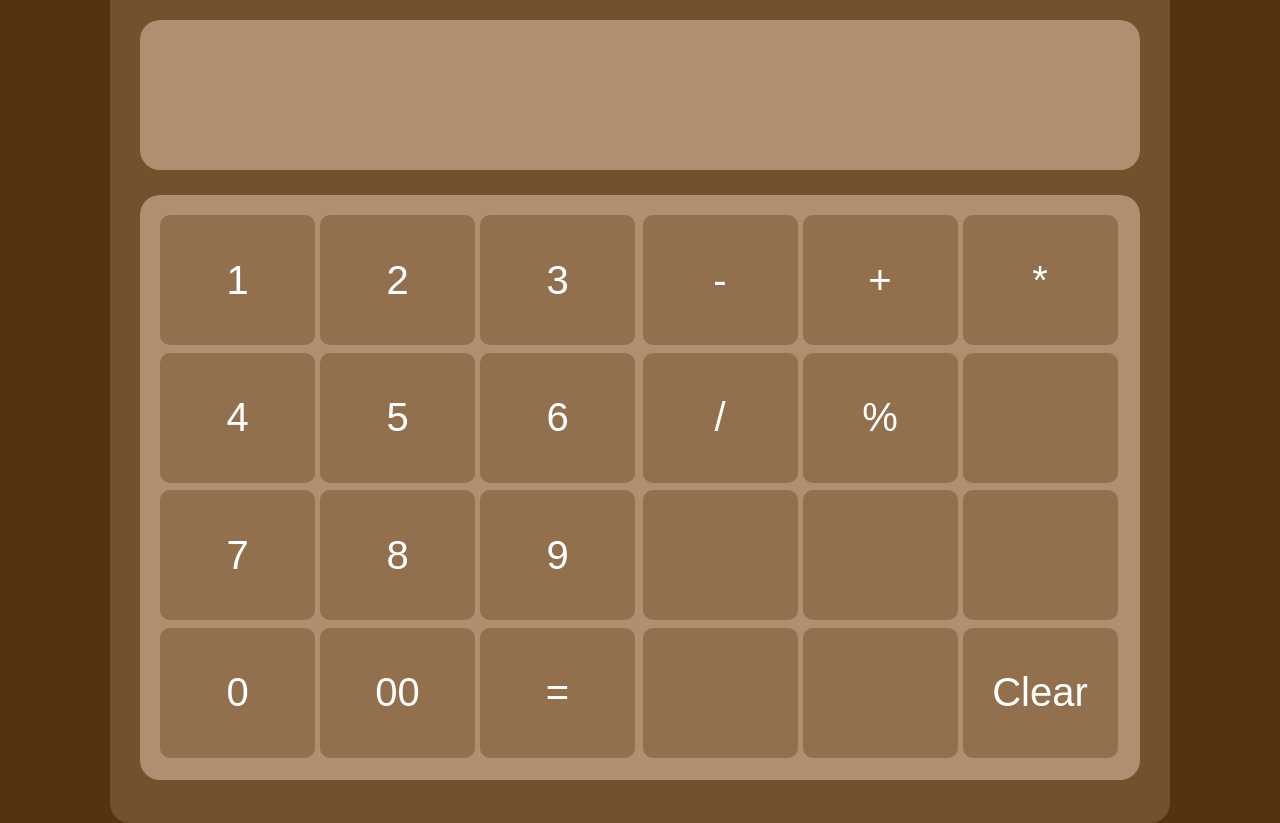
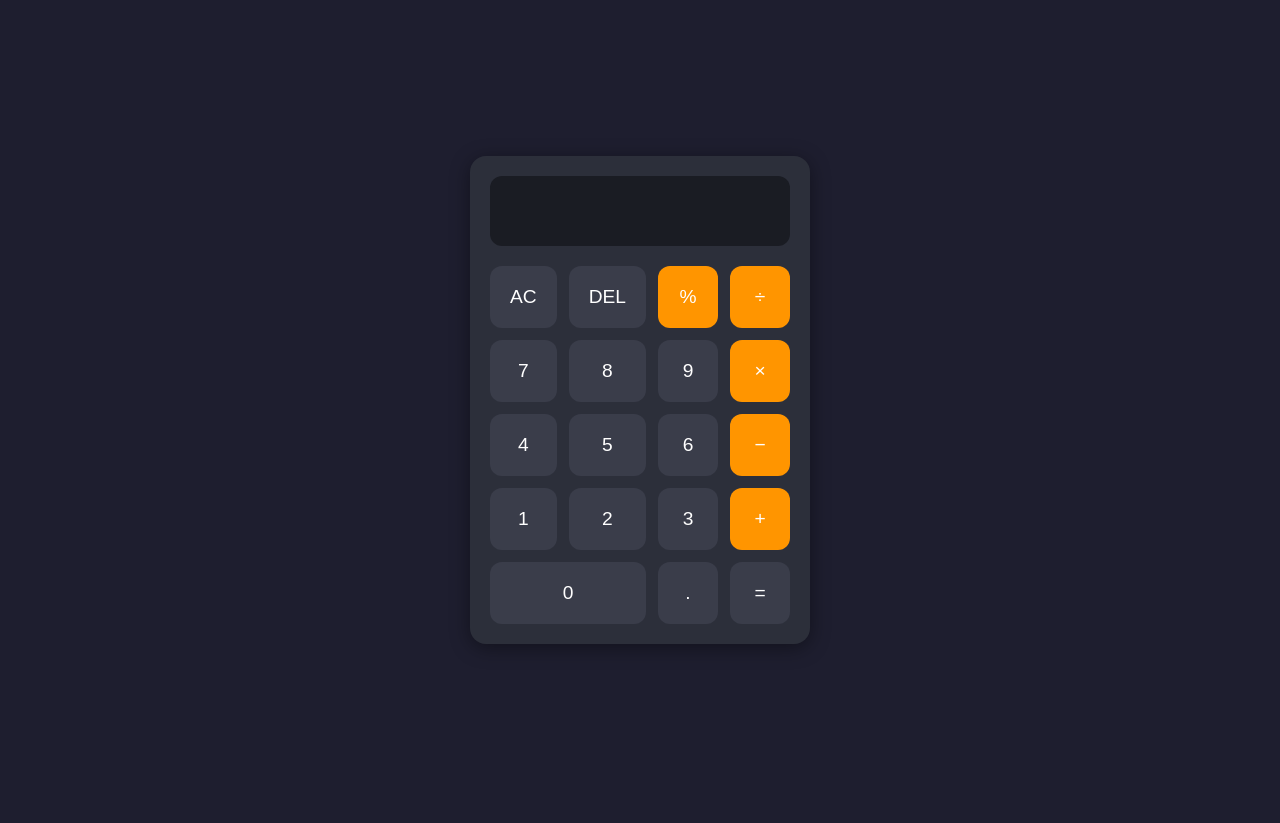
Before and after one commit to zer0anomaly/Web_Calculator_in_js, a plain HTML site: page index.html in a window 1280 px wide. After the commit the page ends 800 px from the top, so only its background shows below. Drawn offline with nearby package versions, Linux system fonts and the light colour scheme; a web font is replaced by a local one.

Commit message:
New updated version

```diff
--- a/index.html
+++ b/index.html
@@ -1,52 +1,40 @@
 <!DOCTYPE html>
-<html>
+<html lang="en">
 <head>
-	<meta charset="utf-8">
-	<meta name="viewport" content="width=device-width, initial-scale=1">
-	<title>Calculator</title>
-	<link rel="stylesheet" type="text/css" href="style.css">
-	<link rel="preconnect" href="https://fonts.googleapis.com">
-	<link rel="preconnect" href="https://fonts.gstatic.com" crossorigin>
-	<link href="https://fonts.googleapis.com/css2?family=Cascadia+Code:ital,wght@0,200..700;1,200..700&family=Figtree:ital,wght@0,300..900;1,300..900&family=Hanken+Grotesk:ital,wght@0,100..900;1,100..900&family=Inter:ital,opsz,wght@0,14..32,100..900;1,14..32,100..900&family=Outfit:wght@100..900&family=Playfair+Display&family=Quattrocento:wght@400;700&family=Rochester&family=Special+Gothic&family=Special+Gothic+Expanded+One&family=Work+Sans:ital,wght@0,100..900;1,100..900&family=Young+Serif&display=swap" rel="stylesheet">
-	<script src="https://cdnjs.cloudflare.com/ajax/libs/mathjs/11.11.0/math.min.js"></script>
-
+  <meta charset="UTF-8" />
+  <meta name="viewport" content="width=device-width, initial-scale=1.0"/>
+  <title>Dark Calculator</title>
+  <link rel="stylesheet" href="styles.css" />
 </head>
 <body>
-	<div class="firstdiv" id="firstdiv">
-		<div class="seconddiv" id="seconddiv">
-			<h1 class="newelement" id="newelement"></h1>
-		</div>
-		<div class="thirddiv" id="thirddiv">
-			<div class="fourthdiv" id="fourthdiv">
-			<button class="one" id="one">1</button>
-			<button class="two" id="two">2</button>
-			<button class="three" id="three">3</button>
-			<button class="four" id="four">4</button>
-			<button class="five" id="five">5</button>
-			<button class="six" id="six">6</button>
-			<button class="seven" id="seven">7</button>
-			<button class="eight" id="eight">8</button>
-			<button class="nine" id="nine">9</button>
-			<button class="zero" id="zero">0</button>
-			<button class="doublezero" id="doublezero">00</button>
-			<button class="square" id="square">=</button>
-			</div>
-			<div class="fifthdiv" id="fifthdiv">
-			<button class="minus" id="minus">-</button>
-			<button class="plus" id="plus">+</button>
-			<button class="multiply" id="multiply">*</button>
-			<button class="devide" id="devide">/</button>
-			<button class="percentage" id="percentage">%</button>
-			<button class="emptybutton2" id="emptybutton2"></button>
-			<button class="emptybutton3" id="emptybutton3"></button>
-			<button class="emptybutton4" id="emptybutton4"></button>
-			<button class="emptybutton5" id="emptybutton5"></button>
-			<button class="emptybutton6" id="emptybutton6"></button>
-			<button class="emptybutton7" id="emptybutton7"></button>
-			<button class="clear" id="clear">Clear</button>
-			</div>
-		</div>
-	</div>
+  <div class="calculator">
+    <div class="display" id="display"></div>
+    <div class="buttons">
+      <button id="acbutton" data-value="AC">AC</button>
+      <button id="deletebutton" data-value="DEL">DEL</button>
+      <button class="btn operator" data-value="%">%</button>
+      <button class="btn operator" data-value="/">÷</button>
+
+      <button class="btn" data-value="7">7</button>
+      <button class="btn" data-value="8">8</button>
+      <button class="btn" data-value="9">9</button>
+      <button class="btn operator" data-value="*">×</button>
+
+      <button class="btn" data-value="4">4</button>
+      <button class="btn" data-value="5">5</button>
+      <button class="btn" data-value="6">6</button>
+      <button class="btn operator" data-value="-">−</button>
+
+      <button class="btn" data-value="1">1</button>
+      <button class="btn" data-value="2">2</button>
+      <button class="btn" data-value="3">3</button>
+      <button class="btn operator" data-value="+">+</button>
+
+      <button class="btn zero" data-value="0">0</button>
+      <button class="btn" data-value=".">.</button>
+      <button id="equal" data-value="=">=</button>
+    </div>
+  </div>
 <script src="index.js"></script>
 </body>
 </html>
--- a/index.js
+++ b/index.js
@@ -1,103 +1,45 @@
-const one = document.getElementById('one');
-const two = document.getElementById('two');
-const three = document.getElementById('three');
-const four = document.getElementById('four');
-const five = document.getElementById('five');
-const six = document.getElementById('six');
-const seven = document.getElementById('seven');
-const eight = document.getElementById('eight');
-const nine = document.getElementById('nine');
-const zero = document.getElementById('zero');
-const doublezero = document.getElementById('doublezero');
-const square = document.getElementById('square')
-const plus = document.getElementById('plus');
-const minus = document.getElementById('minus');
-const multiply = document.getElementById('multiply');
-const devide = document.getElementById('devide');
-const percentage = document.getElementById('percentage');
-const newelement = document.getElementById('newelement');
-const clear = document.getElementById('clear')
+const buttons = document.querySelectorAll('.btn');
+const display = document.getElementById('display');
+const delbtn = document.getElementById('deletebutton')
+const equal = document.getElementById('equal')
+const ac = document.getElementById('acbutton')
 
-let storage = "";
+let storage = []
+let operatorstorage = ['+','-','*','/',]
 
-mainfunction()
-function mainfunction() {
-	one.addEventListener('click', function(){
-	storage += 1;
-	newelement.textContent = storage
-});
-	two.addEventListener('click', function(){
-	storage += 2;
-	newelement.textContent	= storage;
-});
-	three.addEventListener('click', function(){
-	storage += 3;
-	newelement.textContent	= storage;
-});
-	four.addEventListener('click', function(){
-	storage += 4;
-	newelement.textContent	= storage;
-});
-	five.addEventListener('click', function(){
-	storage += 5;
-	newelement.textContent	= storage;
-});
-	six.addEventListener('click', function(){
-	storage += 6;
-	newelement.textContent	= storage;
-});
-	seven.addEventListener('click', function(){
-	storage += 7;
-	newelement.textContent	= storage;
-});
-	eight.addEventListener('click', function(){
-	storage += 8;
-	newelement.textContent	= storage;
-});
-	nine.addEventListener('click', function(){
-	storage += 9;
-	newelement.textContent	= storage;
-});
-	zero.addEventListener('click', function(){
-	storage += 0;
-	newelement.textContent	= storage;
-});
-	doublezero.addEventListener('click', function(){
-	storage += "00";
-	newelement.textContent	= storage;
-});
-	square.addEventListener('click', function(){
-		try {
-			const result = math.evaluate(storage);
-			newelement.textContent = result;
-			storage = result.toString();
-		}catch (e){
-			newelement.textContent = 'Error';
+buttons.forEach(button => {
+	button.addEventListener('click',() => {
+		let value = button.dataset.value
+		if (!(operatorstorage.includes(storage[storage.length - 1]) && button.classList.contains('operator'))){
+			storage.push(value)
+			showfunction()
+		}else{
 		}
+	})
+})
 
-});
-	plus.addEventListener('click', function(){
-	storage += "+";
-	newelement.textContent	= storage;
-});
-	minus.addEventListener('click', function(){
-	storage += "-"
-	newelement.textContent	= storage;
-});
-	multiply.addEventListener('click', function(){
-	storage += "*"
-	newelement.textContent	= storage;
-});
-	devide.addEventListener('click', function(){
-	storage += "/";
-	newelement.textContent	= storage;
-});
-	percentage.addEventListener('click', function(){
-	storage += "%";
-	newelement.textContent	= storage;
-});
-	clear.addEventListener('click', function() {
-	storage = "";
-	newelement.textContent = storage;
-	})
-};
+delbtn.addEventListener('click', () => {
+	storage.pop();
+	showfunction()
+})
+
+function showfunction (){
+	let numbers = storage.join("");
+	display.textContent = numbers;
+}
+equal.addEventListener('click',() => {
+	if (storage.length > 1){
+		let numbers = storage.join("");
+		let result = Function(`return ${numbers}`)();
+		storage.length = 0;
+		storage.push(result);
+		display.textContent = storage
+	}else{
+		display.textContent = storage
+	}
+})
+
+ac.addEventListener('click', () => {
+	storage.length = 0;
+	display.textContent = ''
+})
--- a/style.css
+++ /dev/null
@@ -1,350 +0,0 @@
-body {
-	margin: 0;
-	display: flex;
-	justify-content: center;
-	align-items: center;
-	background-color: #543310;
-	height: 100vh;
-}
-
-
-.firstdiv {
-	margin: 0;
-	display: flex;
-	justify-content: center;
-	flex-direction: column;
-	width: 1000px;
-	height: 785px;
-	background: #74512D;
-	border-radius: 20px;
-	padding: 30px;
-	gap: 25px;
-}
-.seconddiv {
-	margin: 0;
-	display: flex;
-	justify-content: flex-end;
-	align-items: center;
-	width: 980px;
-	height: 130px;
-	background-color: #AF8F6F;
-	border-radius: 20px;
-	padding: 10px;
-	font-size: 35px;
-	color: white;
-	overflow: hidden;
-}
-.thirddiv {
-	margin: 0;
-	display: flex;
-	flex-direction: row;
-	width: 960px;
-	height: 545px;
-	background-color:  #AF8F6F;
-	border-radius: 20px;
-	padding: 20px;
-	gap: 5px;
-}
-.fourthdiv {
-	margin: 0;
-	display: flex;
-	flex-wrap: wrap;
-	width: 480px;
-	height: 545px;
-	background-color: ;
-	border-radius: 20px;
-	gap: 5px;
-	font-family: "Special Gothic", sans-serif;
-  	font-weight: 400;
-  	font-style: normal;
-}
-.fifthdiv {
-	margin: 0;
-	display: flex;
-	flex-wrap: wrap;
-	width: 480px;
-	height: 545px;
-	background-color: ;
-	border-radius: 20px;
-	gap: 5px	;
-	}
-.zero {
-	width: 140px;
-	height: 140px;
-	background-color: #92704E;
-	border-radius: 10px;
-	color: white;
-	font-size: 40px;
-	border: none;
-	outline: none;
-	cursor: pointer;
-}
-.one {
-	width: 155px;
-	height: 130px;
-	background-color: #92704E;
-	border-radius: 10px;
-	color: white;
-	font-size: 40px;
-	border: none;
-	outline: none;
-	cursor: pointer;
-	font-family: "Special Gothic Expanded One", sans-serif;
-  	font-weight: 400;
-  	font-style: normal;
-}
-.two {
-	width: 155px;
-	height: 130px;
-	background-color: #92704E;
-	border-radius: 10px;
-	color: white;
-	font-size: 40px;
-	border: none;
-	outline: none;
-	cursor: pointer;
-	font-family: "Special Gothic Expanded One", sans-serif;
-  	font-weight: 400;
-  	font-style: normal;
-}
-.three {
-	width: 155px;
-	height: 130px;
-	background-color: #92704E;
-	border-radius: 10px;
-	color: white;
-	font-size: 40px;
-	border: none;
-	outline: none;
-	cursor: pointer;
-	font-family: "Special Gothic Expanded One", sans-serif;
-  	font-weight: 400;
-  	font-style: normal;
-}
-.four {
-	width: 155px;
-	height: 130px;
-	background-color: #92704E;
-	border-radius: 10px;
-	color: white;
-	font-size: 40px;
-	border: none;
-	outline: none;
-	cursor: pointer;
-	font-family: "Special Gothic Expanded One", sans-serif;
-  	font-weight: 400;
-  	font-style: normal;
-}
-.five {
-	width: 155px;
-	height: 130px;
-	background-color: #92704E;
-	border-radius: 10px;
-	color: white;
-	font-size: 40px;
-	border: none;
-	outline: none;
-	cursor: pointer;
-	font-family: "Special Gothic Expanded One", sans-serif;
-  	font-weight: 400;
-  	font-style: normal;
-}
-.six {
-	width: 155px;
-	height: 130px;
-	background-color: #92704E;
-	border-radius: 10px;
-	color: white;
-	font-size: 40px;
-	border: none;
-	outline: none;
-	cursor: pointer;
-	font-family: "Special Gothic Expanded One", sans-serif;
-  	font-weight: 400;
-  	font-style: normal;
-}
-.seven {
-	width: 155px;
-	height: 130px;
-	background-color: #92704E;
-	border-radius: 10px;
-	color: white;
-	font-size: 40px;
-	border: none;
-	outline: none;
-	cursor: pointer;
-	font-family: "Special Gothic Expanded One", sans-serif;
-  	font-weight: 400;
-  	font-style: normal;
-}
-.eight {
-	width: 155px;
-	height: 130px;
-	background-color: #92704E;
-	border-radius: 10px;
-	color: white;
-	font-size: 40px;
-	border: none;
-	outline: none;
-	cursor: pointer;
-	font-family: "Special Gothic Expanded One", sans-serif;
-  	font-weight: 400;
-  	font-style: normal;
-}
-.nine {
-	width: 155px;
-	height: 130px;
-	background-color: #92704E;
-	border-radius: 10px;
-	color: white;
-	font-size: 40px;
-	border: none;
-	outline: none;
-	cursor: pointer;
-	font-family: "Special Gothic Expanded One", sans-serif;
-  	font-weight: 400;
-  	font-style: normal;
-}
-.zero {
-	width: 155px;
-	height: 130px;
-	background-color: #92704E;
-	border-radius: 10px;
-	color: white;
-	font-size: 40px;
-	border: none;
-	outline: none;
-	cursor: pointer;
-	font-family: "Special Gothic Expanded One", sans-serif;
-  	font-weight: 400;
-  	font-style: normal;
-}
-.doublezero {
-	width: 155px;
-	height: 130px;
-	background-color: #92704E;
-	border-radius: 10px;
-	color: white;
-	font-size: 40px;
-	border: none;
-	outline: none;
-	cursor: pointer;
-	font-family: "Special Gothic Expanded One", sans-serif;
-  	font-weight: 400;
-  	font-style: normal;
-}
-.square {
-	width: 155px;
-	height: 130px;
-	background-color: #92704E;
-	border-radius: 10px;
-	color: white;
-	font-size: 40px;
-	outline: none;
-	border: none;
-	cursor: pointer;
-	font-family: "Special Gothic Expanded One", sans-serif;
-  	font-weight: 400;
-  	font-style: normal;
-
-}
-.plus {
-	width: 155px;
-	height: 130px;
-	background-color: #92704E;
-	border-radius: 10px;
-	color: white;
-	font-size: 40px;
-	border: none;
-	outline: none;
-	cursor: pointer;
-	font-family: "Special Gothic Expanded One", sans-serif;
-  	font-weight: 400;
-  	font-style: normal;
-}
-.minus {
-	width: 155px;
-	height: 130px;
-	background-color: #92704E;
-	border-radius: 10px;
-	color: white;
-	font-size: 40px;
-	border: none;
-	outline: none;
-	cursor: pointer;
-	font-family: "Special Gothic Expanded One", sans-serif;
-  	font-weight: 400;
-  	font-style: normal;
-
-}
-.multiply {
-	width: 155px;
-	height: 130px;
-	background-color: #92704E;
-	border-radius: 10px;
-	color: white;
-	font-size: 40px;
-	border: none;
-	outline: none;
-	cursor: pointer;
-	font-family: "Special Gothic Expanded One", sans-serif;
-  	font-weight: 400;
-  	font-style: normal;
-}
-.devide {
-	width: 155px;
-	height: 130px;
-	background-color: #92704E;
-	border-radius: 10px;
-	color: white;
-	font-size: 40px;
-	border: none;
-	outline: none;
-	cursor: pointer;
-	font-family: "Special Gothic Expanded One", sans-serif;
-  	font-weight: 400;
-  	font-style: normal;
-}
-.percentage {
-	width: 155px;
-	height: 130px;
-	background-color: #92704E;
-	border-radius: 10px;
-	color: white;
-	font-size: 40px;
-	border: none;
-	outline: none;
-	cursor: pointer;
-	font-family: "Special Gothic Expanded One", sans-serif;
-  	font-weight: 400;
-  	font-style: normal;
-}
-.clear {
-	width: 155px;
-	height: 130px;
-	background-color: #92704E;
-	border-radius: 10px;
-	color: white;
-	font-size: 40px;
-	border: none;
-	outline: none;
-	cursor: pointer;
-	font-family: "Special Gothic Expanded One", sans-serif;
-  	font-weight: 400;
-  	font-style: normal;
-}
-
-[class^='emptybutton']{
-	width: 155px;
-	height: 130px;
-	background-color: #92704E;
-	border-radius: 10px;
-	color: white;
-	font-size: 40px;
-	border: none;
-	outline: none;
-	cursor: pointer;
-	font-family: "Special Gothic Expanded One", sans-serif;
-  	font-weight: 400;
-  	font-style: normal;
-}
--- /dev/null
+++ b/styles.css
@@ -0,0 +1,106 @@
+
+* {
+  margin: 0;
+  padding: 0;
+  box-sizing: border-box;
+}
+
+body {
+  font-family: 'Segoe UI', Tahoma, Geneva, Verdana, sans-serif;
+  background: #1e1e2f;
+  color: #fff;
+  display: flex;
+  justify-content: center;
+  align-items: center;
+  height: 100vh;
+}
+
+/* Calculator container */
+.calculator {
+  background: #2c2f3a;
+  border-radius: 16px;
+  box-shadow: 0 4px 20px rgba(0,0,0,0.4);
+  width: 340px;
+  padding: 20px;
+}
+
+/* Display */
+.display {
+  background: #1a1c23;
+  height: 70px;
+  font-size: 2.2rem;
+  color: #00ffcc;
+  text-align: right;
+  padding: 15px;
+  border-radius: 12px;
+  margin-bottom: 20px;
+  overflow-x: auto;
+}
+
+/* Buttons Grid */
+.buttons {
+  display: grid;
+  grid-template-columns: repeat(4, 1fr);
+  gap: 12px;
+}
+
+/* General button styling */
+.btn {
+  padding: 20px;
+  font-size: 1.2rem;
+  border: none;
+  border-radius: 12px;
+  background: #3a3d4a;
+  color: #fff;
+  cursor: pointer;
+  transition: background 0.2s;
+}
+#acbutton,
+#deletebutton,
+#equal  {
+  padding: 20px;
+  font-size: 1.2rem;
+  border: none;
+  border-radius: 12px;
+  background: #3a3d4a;
+  color: #fff;
+  cursor: pointer;
+  transition: background 0.2s;
+}
+
+.btn:hover {
+  background: #4c5060;
+}
+
+/* Special buttons */
+.operator {
+  background: #ff9500;
+  color: white;
+}
+
+.operator:hover {
+  background: #ffa733;
+}
+
+.function {
+  background: #565c6c;
+  color: #fff;
+}
+
+.function:hover {
+  background: #6c7487;
+}
+
+.equal {
+  background: #00cc99;
+  grid-column: span 1;
+  color: #fff;
+}
+
+.equal:hover {
+  background: #00e6b8;
+}
+
+.zero {
+  grid-column: span 2;
+}
```
Also changed, not shown: imporvedversion.js (deleted, +0 -56 lines).
